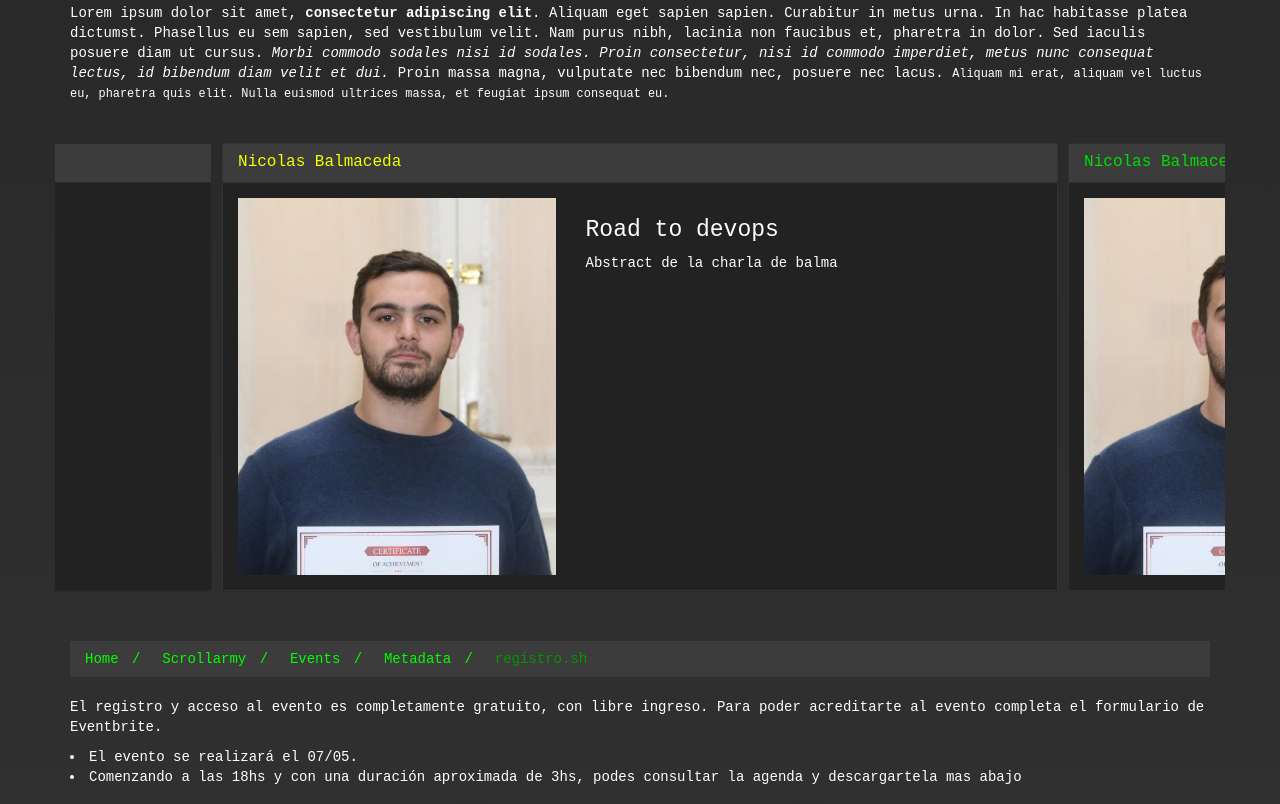
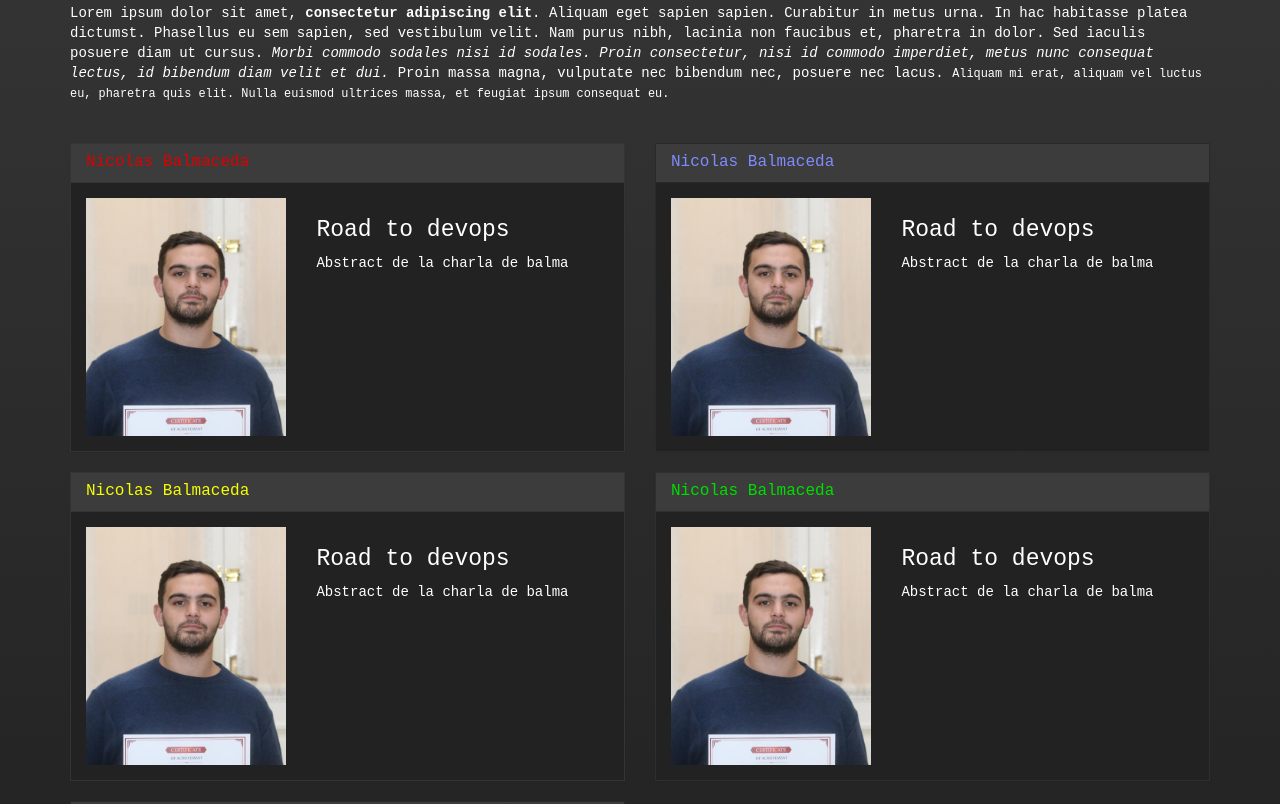
Before and after one commit to scrollarmy/ScrollWeb, a website: page event.html in a window 1280 px wide. Shown: the part 853-1657 px from the top of the page. Drawn offline with Linux system fonts and the light colour scheme.

Commit message:
initial event data

```diff
--- a/event.html
+++ b/event.html
@@ -4,28 +4,8 @@
     <meta charset="UTF-8">
     <meta http-equiv="X-UA-Compatible" content="IE=edge">
     <meta name="viewport" content="width=device-width, initial-scale=1.0">
-    <title>Metadata - Evento de sistemas en Pergamino, organizado por Scrollarmy</title>
+    <title>Metadata</title>
     <link href="css/hacker.css" rel="stylesheet">
-    <link rel="stylesheet" href="css/owl.carousel.min.css" />
-    <link rel="stylesheet" href="css/owl.theme.default.css">
-
-    <link rel="apple-touch-icon" sizes="57x57" href="assets/apple-icon-57x57.png">
-    <link rel="apple-touch-icon" sizes="60x60" href="assets/apple-icon-60x60.png">
-    <link rel="apple-touch-icon" sizes="72x72" href="assets/apple-icon-72x72.png">
-    <link rel="apple-touch-icon" sizes="76x76" href="assets/apple-icon-76x76.png">
-    <link rel="apple-touch-icon" sizes="114x114" href="assets/apple-icon-114x114.png">
-    <link rel="apple-touch-icon" sizes="120x120" href="assets/apple-icon-120x120.png">
-    <link rel="apple-touch-icon" sizes="144x144" href="assets/apple-icon-144x144.png">
-    <link rel="apple-touch-icon" sizes="152x152" href="assets/apple-icon-152x152.png">
-    <link rel="apple-touch-icon" sizes="180x180" href="assets/apple-icon-180x180.png">
-    <link rel="icon" type="image/png" sizes="192x192"  href="assets/android-icon-192x192.png">
-    <link rel="icon" type="image/png" sizes="32x32" href="assets/favicon-32x32.png">
-    <link rel="icon" type="image/png" sizes="96x96" href="assets/favicon-96x96.png">
-    <link rel="icon" type="image/png" sizes="16x16" href="assets/favicon-16x16.png">
-    <link rel="manifest" href="assets/manifest.json">
-    <meta name="msapplication-TileColor" content="#ffffff">
-    <meta name="msapplication-TileImage" content="/ms-icon-144x144.png">
-    <meta name="theme-color" content="#ffffff">
 
     <style>
         .metadataLogo{
@@ -66,11 +46,14 @@
             from {top: 0px;}
             to {top: 10px;}
         }
+        /*  */
+
+        /*  */
 
         body{
-            background-image: linear-gradient(#222 0%,#3c3c3c 100%);
+            background-image: linear-gradient(#434343 0%, black 100%);
+
         }
-
 
     </style>
 </head>
@@ -82,7 +65,7 @@
                 <div class="col-md-4">
                 </div>
                 <div class="col-md-4">
-                    <img class=" mt-5 metadataLogo img-responsive center-block" src="images/metadata logo-inverted.png" alt="metadata logo">
+                    <img class=" mt-5 metadataLogo img-responsive center-block" src="images/metadata logo-blanco.png" alt="metadata logo">
                 </div>
                 <div class="col-md-4">
                 </div>
@@ -104,6 +87,8 @@
             </div>
 
         </div>
+
+
 
         <div class="row">
             <div class="col-md-12">
@@ -131,12 +116,10 @@
                 </p>
             </div>
         </div>
+        <div class="row my-5">
 
-
-        <div class="row my-5">
-            <div class="col owl-carousel owl-theme">
-                <div>
-                    <div class="panel panel-info">
+            <div class="col-md-6">
+                <div class="panel panel-danger">
                     <div class="panel-heading"><h3 class="panel-title">Nicolas Balmaceda</h3></div>
                     <div class="panel-body">
                     <div class="row">
@@ -151,7 +134,24 @@
                     </div>
                 </div>
             </div>
-                <div>
+
+            <div class="col-md-6">
+                <div class="panel panel-info">
+                    <div class="panel-heading"><h3 class="panel-title">Nicolas Balmaceda</h3></div>
+                    <div class="panel-body">
+                    <div class="row">
+                        <div class="col-md-5">
+                            <img class="img-speaker" src="assets/nbalmaceda.jpg" alt="nbalmaceda">
+                        </div>
+                        <div class="col-md-7">
+                            <h3>Road to devops</h3>
+                            <p>Abstract de la charla de balma</p>                            </div>
+                    </div>
+                    </div>
+                </div>
+            </div>
+
+            <div class="col-md-6">
                 <div class="panel panel-warning">
                     <div class="panel-heading"><h3 class="panel-title">Nicolas Balmaceda</h3></div>
                     <div class="panel-body">
@@ -161,13 +161,13 @@
                         </div>
                         <div class="col-md-7">
                             <h3>Road to devops</h3>
-                                <p>Abstract de la charla de balma</p>
+                            <p>Abstract de la charla de balma</p>                            </div>
                     </div>
                     </div>
                 </div>
             </div>
-                </div>
-                <div>
+
+            <div class="col-md-6">
                 <div class="panel panel-success">
                     <div class="panel-heading"><h3 class="panel-title">Nicolas Balmaceda</h3></div>
                     <div class="panel-body">
@@ -177,13 +177,13 @@
                         </div>
                         <div class="col-md-7">
                             <h3>Road to devops</h3>
-                                <p>Abstract de la charla de balma</p>
+                            <p>Abstract de la charla de balma</p>                            </div>
                     </div>
                     </div>
                 </div>
             </div>
-                </div>
-                <div>
+
+            <div class="col-md-6">
                 <div class="panel panel-info">
                     <div class="panel-heading"><h3 class="panel-title">Nicolas Balmaceda</h3></div>
                     <div class="panel-body">
@@ -193,25 +193,7 @@
                         </div>
                         <div class="col-md-7">
                             <h3>Road to devops</h3>
-                                <p>Abstract de la charla de balma</p>
-                            </div>
-                        </div>
-                        </div>
-                    </div>
-                </div>
-                <div>
-                    <div class="panel panel-danger">
-                        <div class="panel-heading"><h3 class="panel-title">Nicolas Balmaceda</h3></div>
-                        <div class="panel-body">
-                        <div class="row">
-                            <div class="col-md-5">
-                                <img class="img-speaker" src="assets/nbalmaceda.jpg" alt="nbalmaceda">
-                            </div>
-                            <div class="col-md-7">
-                                <h3>Road to devops</h3>
-                                <p>Abstract de la charla de balma</p>
-                            </div>
-                        </div>
+                            <p>Abstract de la charla de balma</p>                            </div>
                     </div>
                     </div>
                 </div>
@@ -440,24 +422,6 @@
             <p class="text-center"> Hecho con amor por ScrollArmy - 2022</p>
         </div>
     </div>
+</body>
 
-    <script src="js/jquery.min.js"></script>
-    <script src="js/owl.carousel.min.js"></script>
-    <script>
-        $(document).ready(function(){
-            $('.owl-carousel').owlCarousel({
-                margin:10,
-                center:true,
-                loop:false,
-                autoWidth:true,
-                items:5,
-                autoplay:true,
-                lazyLoad: true,
-                autoplayTimeout:7000,
-                autoplayHoverPause:true
-
-            });
-        });
-    </script>
-</body>
 </html>
```
Also changed, not shown: assets/nbalmaceda.html (+5 -11 lines). Lines whose indentation alone changed are shown as unchanged.
